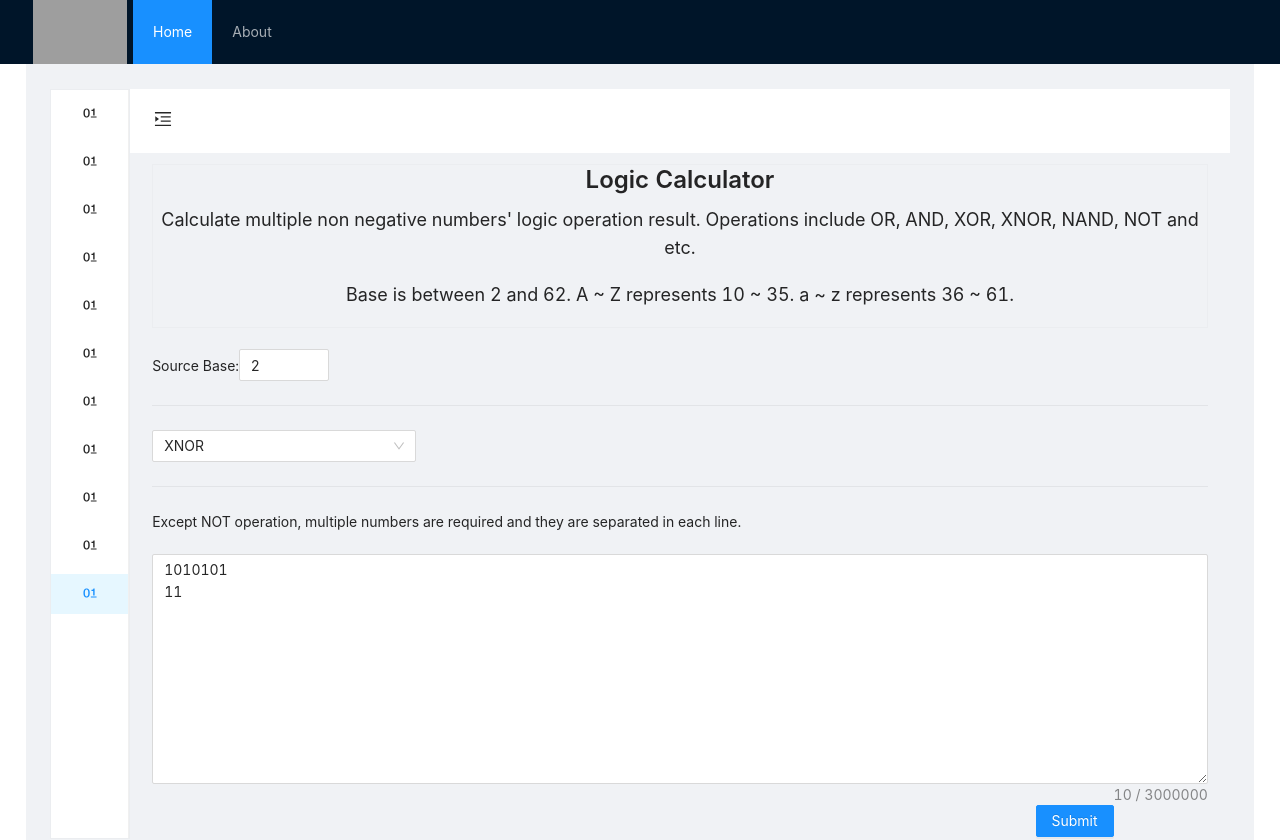
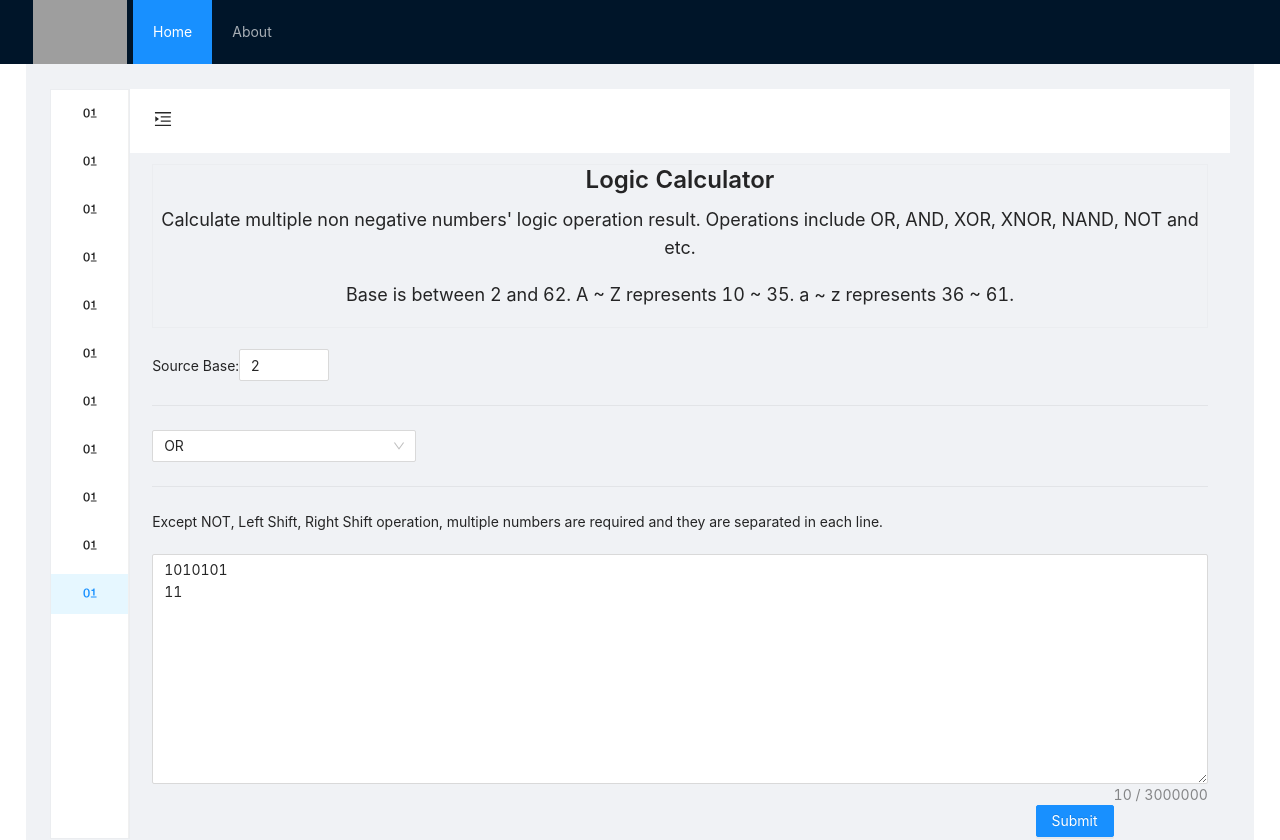
Before and after one commit to stringland/web, a Next.js app: page /math/calculation in a window 1280 px wide. Shown: the top 840 px of the page. Built offline with nearby package versions, Linux system fonts and the light colour scheme; grey boxes are pictures that could not be loaded.

Commit message:
add shift op page

```diff
--- a/components/calculator/Calculator.js
+++ b/components/calculator/Calculator.js
@@ -15,7 +15,7 @@ export class Calculator extends React.Component {
         result: '',
         opType: 1,
         base: 2,
-        extVal: 0,
+        extVal: 2,
         showRes: false
       };
 
@@ -67,9 +67,7 @@ export class Calculator extends React.Component {
         extVal: this.state.extVal
       };
 
-      console.log(data)
-
-      axios.post('https://nifty-gasket-338410.wl.r.appspot.com/calculator', data, {
+      axios.post('http://localhost:8080/calculator', data, {
         'Content-Type': 'application/json'
       }).then(
         response => this.setState({ result: response.data.str, showRes: true })
@@ -106,7 +104,7 @@ export class Calculator extends React.Component {
           </div>
           <Divider />
           <div>
-            <Select labelInValue defaultValue={{ value: '7' }} style={{ width: '25%' }} onChange={this.handleDropDown}>
+            <Select labelInValue defaultValue={{ value: '1' }} style={{ width: '25%' }} onChange={this.handleDropDown}>
                 <Option value="1">OR</Option>
                 <Option value="2">AND</Option>
                 <Option value="3">XOR</Option>
@@ -119,11 +117,11 @@ export class Calculator extends React.Component {
             </Select>
           </div>
           <Divider />
-          <div style={{ marginTop: '6%', display: this.state.extVal > 7 && this.state.extVal < 10 ? "block" : "none" }}>
-            <InputNumber defaultValue={10} min={0} max={2000} onChange={this.handleExtVal} />
+          <div style={{ marginTop: '2%', display: this.state.opType > 7 && this.state.opType < 10 ? "block" : "none" }}>
+            <InputNumber defaultValue={2} min={0} max={2000} onChange={this.handleExtVal} />
           </div>
-          <Divider style={{ marginTop: '6%', display: this.state.extVal > 7 && this.state.extVal < 10 ? "block" : "none" }}/>
-          Except NOT operation, multiple numbers are required and they are separated in each line.
+          <Divider style={{display: this.state.opType > 7 && this.state.opType < 10 ? "block" : "none" }}/>
+          Except NOT, Left Shift, Right Shift operation, multiple numbers are required and they are separated in each line.
           <div style={{ marginTop: '2%' }}>
             <TextArea showCount maxLength={3000000} rows={10} value={this.state.originalValue} onChange={this.handleChange} />
           </div>
```
